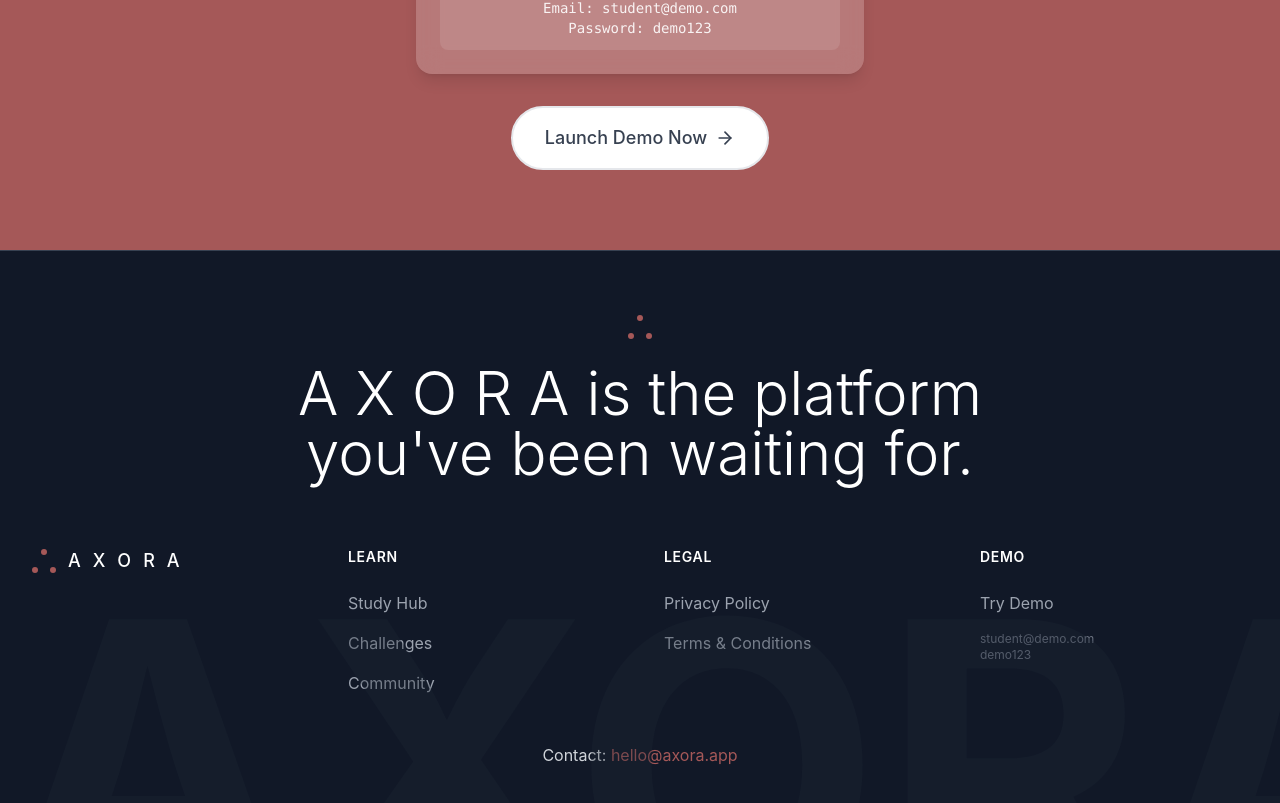
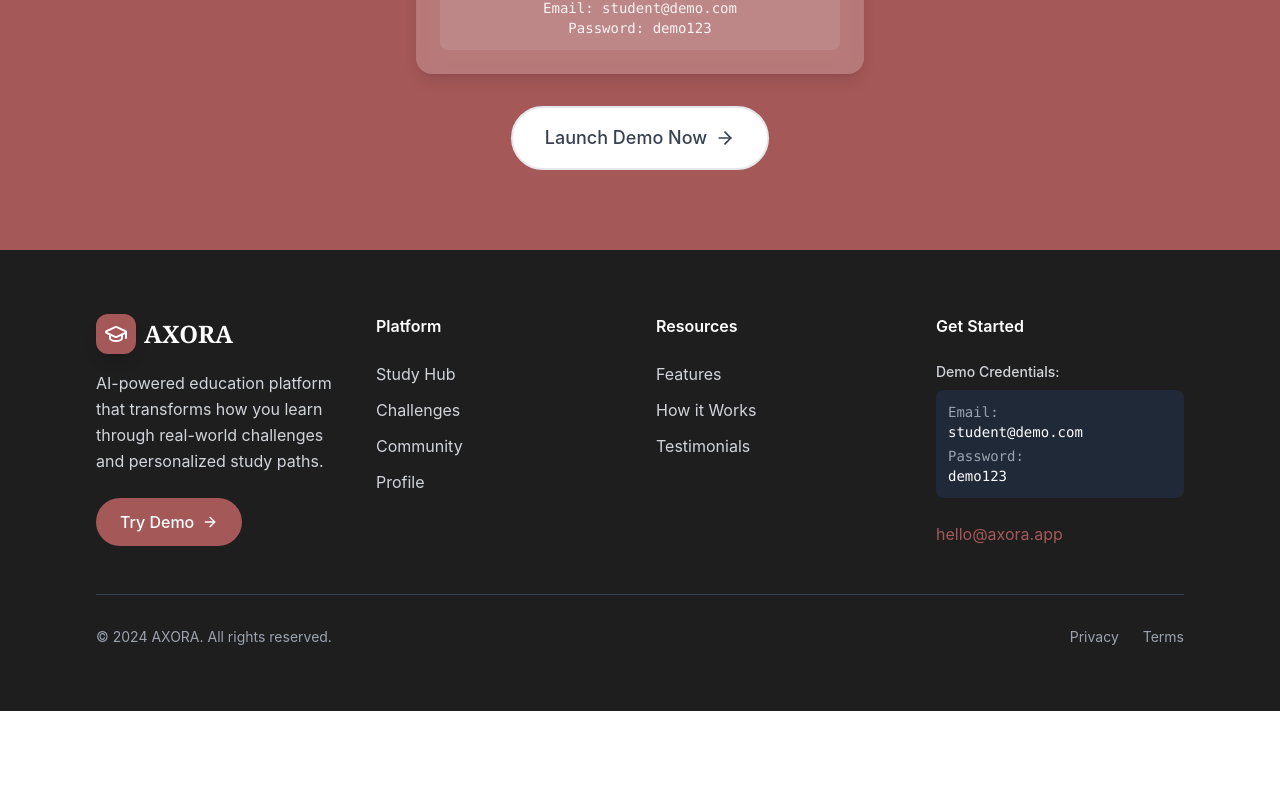
Before and after one commit to amnaik-amn/axora, a React (Create React App) app: page / in a window 1280 px wide. Shown: the part 2658-3461 px from the top of the page. After the commit the page ends 3369 px from the top, so only its background shows below. Built offline with nearby package versions, Linux system fonts and the light colour scheme; the HTML template or start-up script is replaced by a standard one.

Commit message:
First hosted version.

```diff
--- a/src/components/AppShell.js
+++ b/src/components/AppShell.js
@@ -75,10 +75,6 @@ const AppShell = () => {
         <Outlet />
       </main>
 
-      {/* Footer - Hidden on mobile, shown on desktop */}
-      <div className="hidden lg:block">
-        <Footer />
-      </div>
 
       {/* Bottom Navigation - Mobile Only */}
       <nav className="fixed bottom-0 left-0 right-0 bg-white/95 backdrop-blur-md border-t border-gray-200 lg:hidden z-20 shadow-lg">
--- a/src/components/Footer.js
+++ b/src/components/Footer.js
@@ -1,76 +1,86 @@
 import React from 'react';
 import { Link } from 'react-router-dom';
-
-// ArrowDots component from Klorah
-const ArrowDots = ({ size = 'w-1 h-1', color = 'bg-white' }) => (
-  <div className="flex items-center justify-center w-6 h-6 relative">
-    <div className={`absolute top-0 left-1/2 transform -translate-x-1/2 ${size} ${color} rounded-full`}></div>
-    <div className={`absolute bottom-0 left-0 ${size} ${color} rounded-full`}></div>
-    <div className={`absolute bottom-0 right-0 ${size} ${color} rounded-full`}></div>
-  </div>
-);
+import { GraduationCap, ArrowRight } from 'lucide-react';
 
 const Footer = () => (
-  <footer className="bg-gray-900 border-t border-gray-700 relative overflow-hidden">
-    <div className="max-w-7xl mx-auto px-4 sm:px-6 md:px-8 py-8 sm:py-12 md:py-16">
-      <div className="text-center mb-8 sm:mb-12 md:mb-16">
-        <div className="flex items-center justify-center mb-3 sm:mb-4 md:mb-6">
-          <ArrowDots size="w-1.5 h-1.5" color="bg-brand" />
+  <footer className="bg-ink text-white">
+    <div className="max-w-6xl mx-auto px-4 sm:px-6 lg:px-8 py-16">
+      {/* Main Footer Content */}
+      <div className="grid grid-cols-1 md:grid-cols-2 lg:grid-cols-4 gap-8 mb-12">
+
+        {/* Brand Section */}
+        <div className="lg:col-span-1">
+          <div className="flex items-center gap-2 mb-4">
+            <div className="w-10 h-10 bg-brand rounded-xl flex items-center justify-center shadow-lg">
+              <GraduationCap className="text-white" size={24} />
+            </div>
+            <span className="font-serif text-2xl font-bold text-white">AXORA</span>
+          </div>
+          <p className="text-gray-300 mb-6 leading-relaxed">
+            AI-powered education platform that transforms how you learn through real-world challenges and personalized study paths.
+          </p>
+          <Link
+            to="/login"
+            className="inline-flex items-center gap-2 bg-brand hover:bg-brand/90 text-white px-6 py-3 rounded-full font-medium transition-all hover:shadow-lg hover:scale-105"
+          >
+            Try Demo <ArrowRight size={16} />
+          </Link>
         </div>
-        <h2 className="text-2xl sm:text-3xl md:text-4xl lg:text-5xl xl:text-6xl font-light text-white mb-4 sm:mb-6 md:mb-8 leading-tight px-2">
-          A X O R A is the platform<br />
-          you've been waiting for.
-        </h2>
-      </div>
 
-      <div className="grid grid-cols-1 sm:grid-cols-2 md:grid-cols-4 gap-6 sm:gap-8 md:gap-12 mb-8 sm:mb-12">
-        <div className="flex flex-col space-y-6">
-          <div className="flex items-center space-x-3">
-            <ArrowDots size="w-1.5 h-1.5" color="bg-brand" />
-            <span className="text-lg font-medium text-white tracking-[0.2em]">A X O R A</span>
+        {/* Platform Links */}
+        <div>
+          <h3 className="font-semibold text-white mb-6">Platform</h3>
+          <div className="space-y-3">
+            <Link to="/app/study" className="block text-gray-300 hover:text-brand transition-colors">Study Hub</Link>
+            <Link to="/app/challenges" className="block text-gray-300 hover:text-brand transition-colors">Challenges</Link>
+            <Link to="/app/community" className="block text-gray-300 hover:text-brand transition-colors">Community</Link>
+            <Link to="/app/profile" className="block text-gray-300 hover:text-brand transition-colors">Profile</Link>
           </div>
         </div>
 
+        {/* Resources Links */}
         <div>
-          <h3 className="text-white font-semibold mb-6 text-sm tracking-wider">LEARN</h3>
-          <div className="space-y-4">
-            <Link to="/app/study" className="block text-gray-400 hover:text-white transition-colors">Study Hub</Link>
-            <Link to="/app/challenges" className="block text-gray-400 hover:text-white transition-colors">Challenges</Link>
-            <Link to="/app/community" className="block text-gray-400 hover:text-white transition-colors">Community</Link>
+          <h3 className="font-semibold text-white mb-6">Resources</h3>
+          <div className="space-y-3">
+            <a href="#features" className="block text-gray-300 hover:text-brand transition-colors">Features</a>
+            <a href="#how-it-works" className="block text-gray-300 hover:text-brand transition-colors">How it Works</a>
+            <a href="#testimonials" className="block text-gray-300 hover:text-brand transition-colors">Testimonials</a>
           </div>
         </div>
 
+        {/* Demo & Contact */}
         <div>
-          <h3 className="text-white font-semibold mb-6 text-sm tracking-wider">LEGAL</h3>
-          <div className="space-y-4">
-            <Link to="/privacy" className="block text-gray-400 hover:text-white transition-colors">Privacy Policy</Link>
-            <Link to="/terms" className="block text-gray-400 hover:text-white transition-colors">Terms & Conditions</Link>
+          <h3 className="font-semibold text-white mb-6">Get Started</h3>
+          <div className="space-y-3 mb-6">
+            <div className="text-gray-300">
+              <div className="text-sm font-medium mb-2">Demo Credentials:</div>
+              <div className="bg-gray-800 rounded-lg p-3 font-mono text-sm">
+                <div className="text-gray-400">Email:</div>
+                <div className="text-white mb-1">student@demo.com</div>
+                <div className="text-gray-400">Password:</div>
+                <div className="text-white">demo123</div>
+              </div>
+            </div>
           </div>
-        </div>
-
-        <div>
-          <h3 className="text-white font-semibold mb-6 text-sm tracking-wider">DEMO</h3>
-          <div className="space-y-4">
-            <Link to="/login" className="block text-gray-400 hover:text-brand transition-colors">Try Demo</Link>
-            <div className="text-xs text-gray-500">
-              student@demo.com<br />
-              demo123
-            </div>
+          <div className="text-gray-300">
+            <a href="mailto:hello@axora.app" className="text-brand hover:text-brand/80 transition-colors">
+              hello@axora.app
+            </a>
           </div>
         </div>
       </div>
 
-      <div className="text-center">
-        <div className="text-gray-300">
-          Contact: <a href="mailto:hello@axora.app" className="text-brand hover:text-brand/80 transition-colors">hello@axora.app</a>
+      {/* Bottom Bar */}
+      <div className="border-t border-gray-700 pt-8">
+        <div className="flex flex-col sm:flex-row justify-between items-center gap-4">
+          <div className="text-gray-400 text-sm">
+            © 2024 AXORA. All rights reserved.
+          </div>
+          <div className="flex gap-6 text-sm">
+            <Link to="/privacy" className="text-gray-400 hover:text-white transition-colors">Privacy</Link>
+            <Link to="/terms" className="text-gray-400 hover:text-white transition-colors">Terms</Link>
+          </div>
         </div>
-      </div>
-    </div>
-
-    {/* Large background text similar to Klorah */}
-    <div className="absolute bottom-0 left-0 right-0 overflow-hidden pointer-events-none">
-      <div className="text-[20rem] md:text-[25rem] font-bold text-gray-800/30 leading-none whitespace-nowrap transform translate-y-1/3">
-        AXORA
       </div>
     </div>
   </footer>
```
